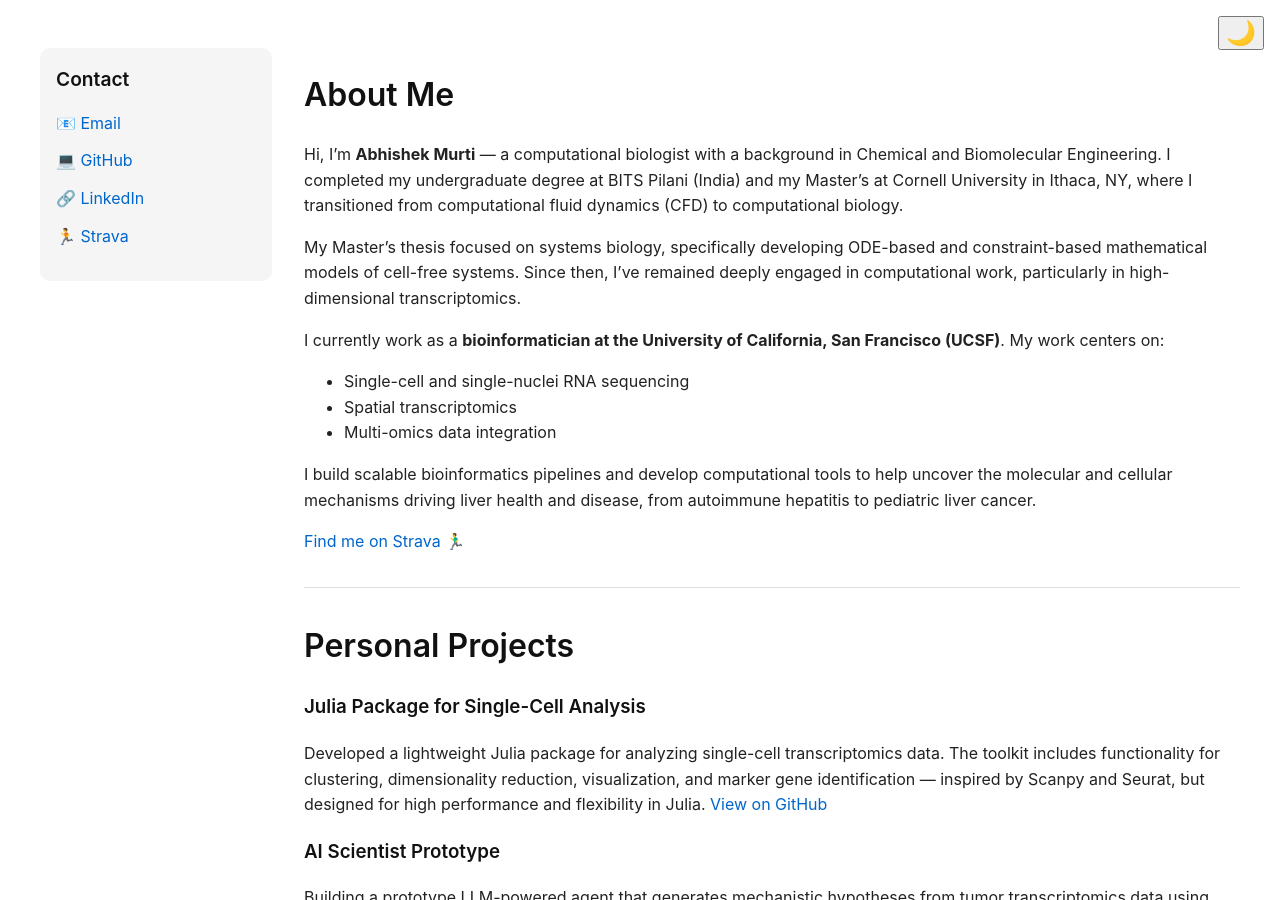
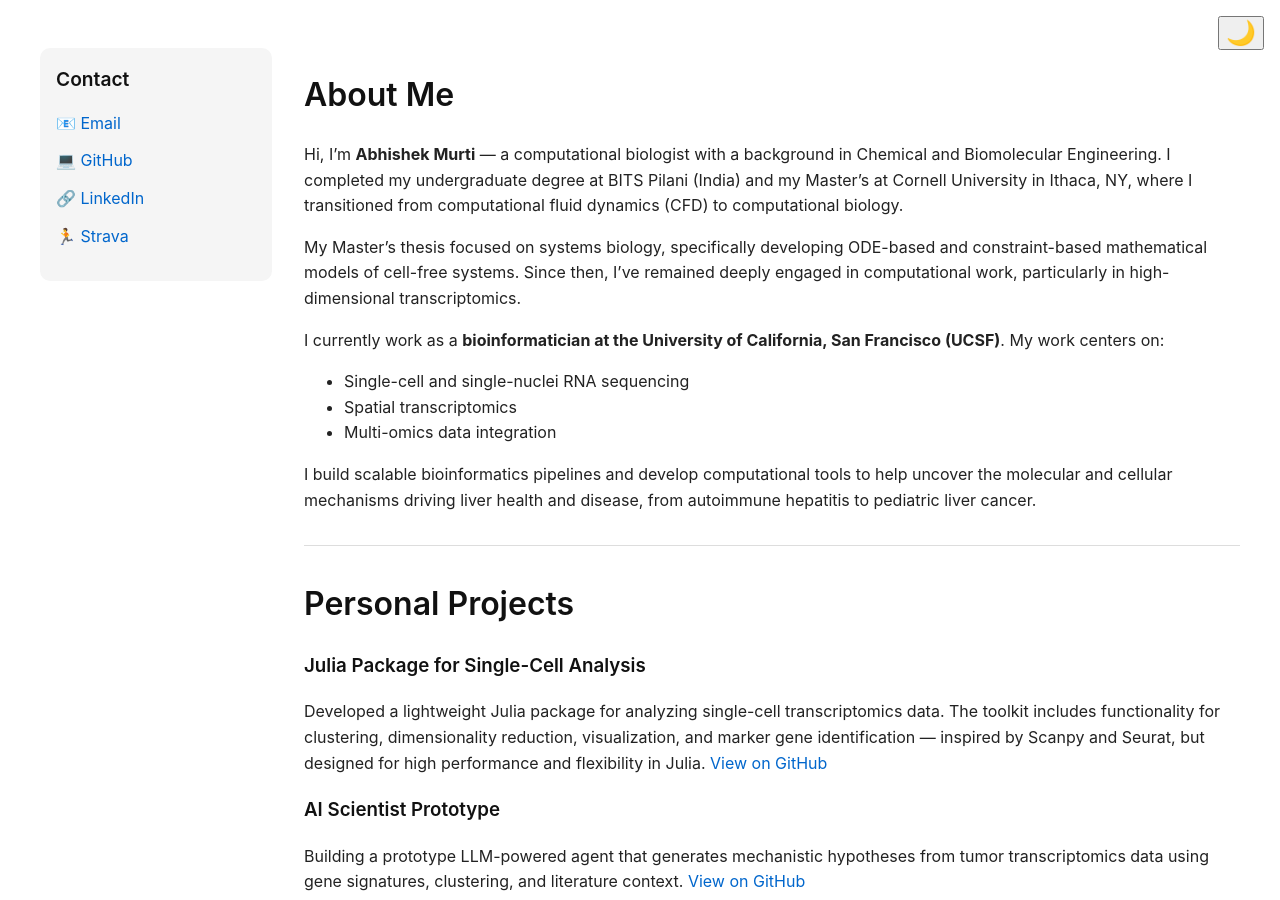
Before and after one commit to murti-abhishek/murti-abhishek.github.io, a Jekyll site: the page built from index.md, in a window 1280 px wide and 900 px high. Built offline with Jekyll 4.4.1, drawn with Linux system fonts in a browser that asks for light colours; our own code applies the rules of GitHub Pages for plain Markdown files.

Commit message:
Update index.md

```diff
--- a/index.md
+++ b/index.md
@@ -14,8 +14,6 @@ I currently work as a **bioinformatician at the University of California, San Fr
 - Multi-omics data integration
 
 I build scalable bioinformatics pipelines and develop computational tools to help uncover the molecular and cellular mechanisms driving liver health and disease, from autoimmune hepatitis to pediatric liver cancer.
-
-[Find me on Strava 🏃‍♂️](https://www.strava.com/athletes/84323856)
 
 ---
 
```
